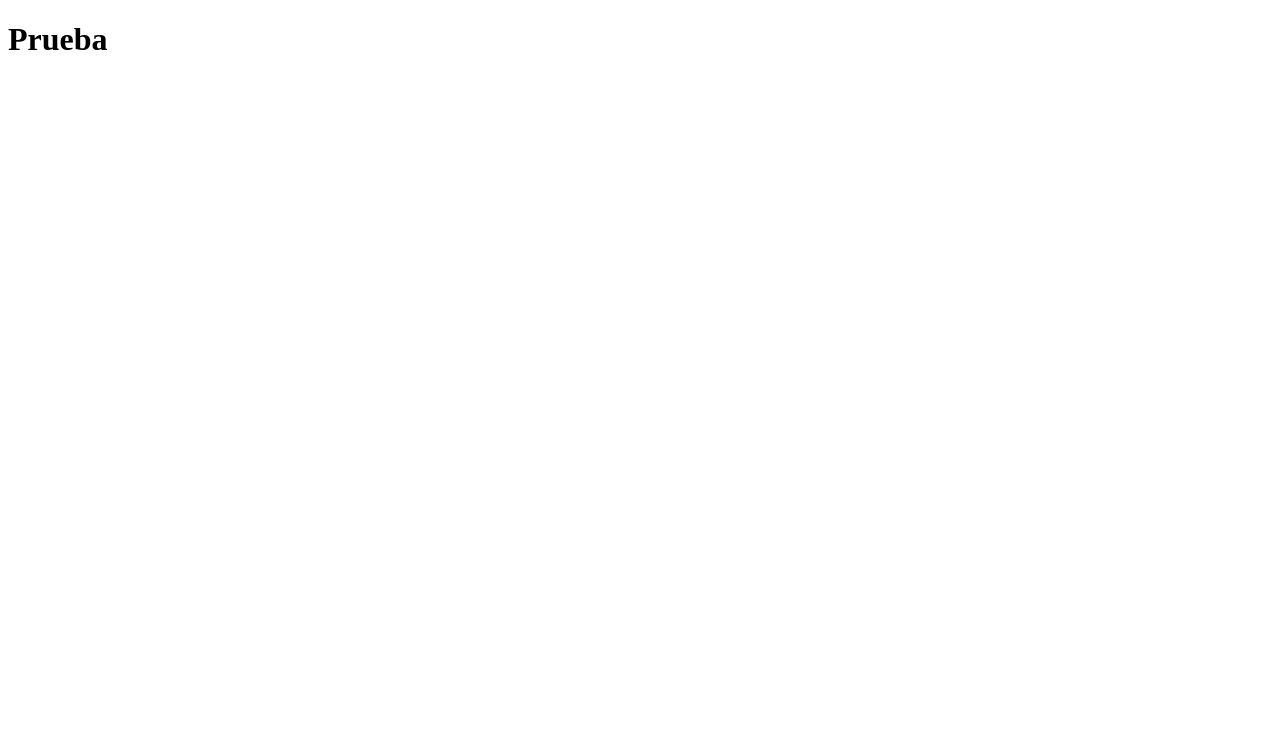
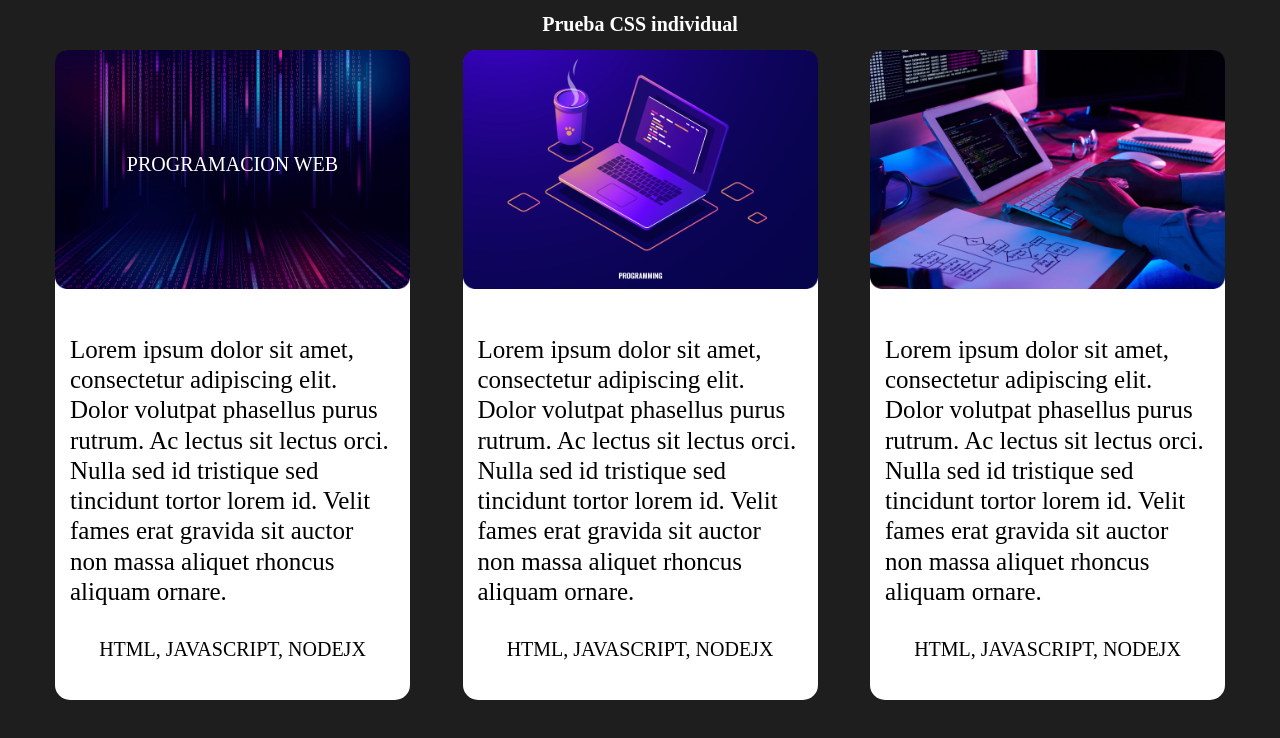
Before and after one commit to MaximilianoCaballoCencosud/practicaCssIndividual, a website: page views/index.html in a window 1280 px wide. Drawn offline with Linux system fonts and the light colour scheme.

Commit message:
Terminado

```diff
--- a/public/css/style.css
+++ b/public/css/style.css
@@ -0,0 +1,75 @@
+* html {
+  padding: 0;
+  margin: 0;
+  box-sizing: border-box;
+}
+html {
+  font-size: 62.5%;
+}
+body {
+  text-align: center;
+}
+body,
+main {
+  height: 100vh;
+  background-color: #1e1e1e;
+}
+h1 {
+  text-align: center;
+  color: #fff;
+}
+article {
+  width: 355px;
+  max-width: 355px;
+  height: 650px;
+  border-radius: 15px;
+  margin: 0 auto;
+  margin-bottom: 30px;
+  background-color: #fff;
+}
+main > article:nth-child(1) > div:nth-child(1) span {
+  color: #fff;
+  /*border: 1px solid white;*/
+  display: block;
+  margin: auto;
+  padding: 0;
+  padding-top: calc(255px / 2 - 25px);
+}
+article > :nth-child(1) {
+  background-repeat: no-repeat;
+  background-size: contain;
+  height: 255px;
+  width: 355px;
+}
+main > article:nth-child(1) > div:nth-child(1) {
+  background-image: url("/img/Background3.png");
+}
+main > article:nth-child(2) > div:nth-child(1) {
+  background-image: url("/img/Background1.png");
+}
+main > article:nth-child(3) > div:nth-child(1) {
+  background-image: url("/img/Background2.png");
+}
+p {
+  font-weight: 400;
+  font-size: 2.5rem;
+  line-height: 30.26px;
+  padding: 30px 15px;
+  margin: 0;
+  text-align: left;
+}
+span {
+  font-size: 2rem;
+  line-height: 24.2px;
+  text-transform: uppercase;
+  padding: 34px;
+}
+@media only screen and (min-width: 768px) {
+  main > article {
+    display: inline-block;
+    margin: 0 auto;
+  }
+  main > article:nth-child(2) {
+    margin: 0 50px;
+  }
+}
--- a/views/index.html
+++ b/views/index.html
@@ -1,14 +1,45 @@
-
 <!DOCTYPE html>
 <html lang="en">
-<head>
-    <meta charset="UTF-8">
-    <meta http-equiv="X-UA-Compatible" content="IE=edge">
-    <meta name="viewport" content="width=device-width, initial-scale=1.0">
+  <head>
+    <meta charset="UTF-8" />
+    <meta http-equiv="X-UA-Compatible" content="IE=edge" />
+    <meta name="viewport" content="width=device-width, initial-scale=1.0" />
     <title>Practica css individual</title>
-    <link rel="stylesheet" href="/css/style.css">
-</head>
-<body>
-    <h1>Prueba</h1>
-</body>
+    <link rel="stylesheet" href="/css/style.css" />
+  </head>
+  <body>
+    <h1>Prueba CSS individual</h1>
+    <main>
+      <article>
+        <div><span>Programacion web</span></div>
+        <p>
+          Lorem ipsum dolor sit amet, consectetur adipiscing elit. Dolor
+          volutpat phasellus purus rutrum. Ac lectus sit lectus orci. Nulla sed
+          id tristique sed tincidunt tortor lorem id. Velit fames erat gravida
+          sit auctor non massa aliquet rhoncus aliquam ornare.
+        </p>
+        <span>HTML, JAVASCRIPT, NODEJX</span>
+      </article>
+      <article>
+        <div></div>
+        <p>
+          Lorem ipsum dolor sit amet, consectetur adipiscing elit. Dolor
+          volutpat phasellus purus rutrum. Ac lectus sit lectus orci. Nulla sed
+          id tristique sed tincidunt tortor lorem id. Velit fames erat gravida
+          sit auctor non massa aliquet rhoncus aliquam ornare.
+        </p>
+        <span>HTML, JAVASCRIPT, NODEJX</span>
+      </article>
+      <article>
+        <div></div>
+        <p>
+          Lorem ipsum dolor sit amet, consectetur adipiscing elit. Dolor
+          volutpat phasellus purus rutrum. Ac lectus sit lectus orci. Nulla sed
+          id tristique sed tincidunt tortor lorem id. Velit fames erat gravida
+          sit auctor non massa aliquet rhoncus aliquam ornare.
+        </p>
+        <span>HTML, JAVASCRIPT, NODEJX</span>
+      </article>
+    </main>
+  </body>
 </html>
```
Also changed, not shown: public/img/Background1.png (added), public/img/Background2.png (added), public/img/Background3.png (added), 1 other file.
